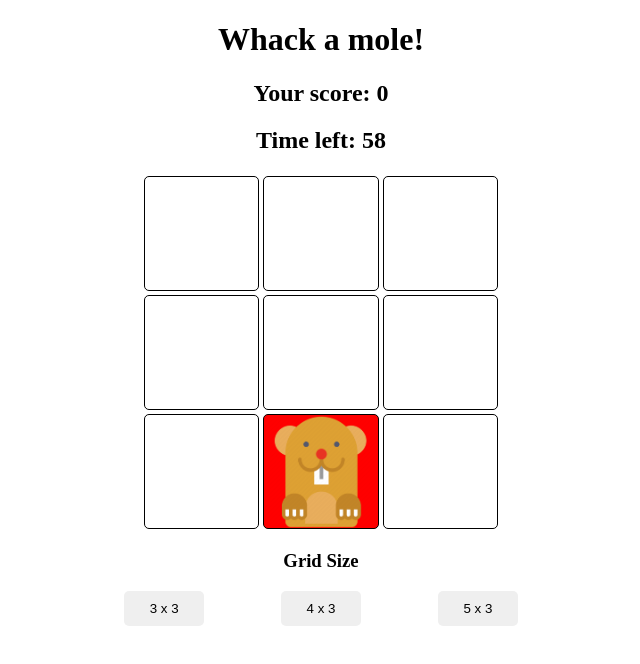
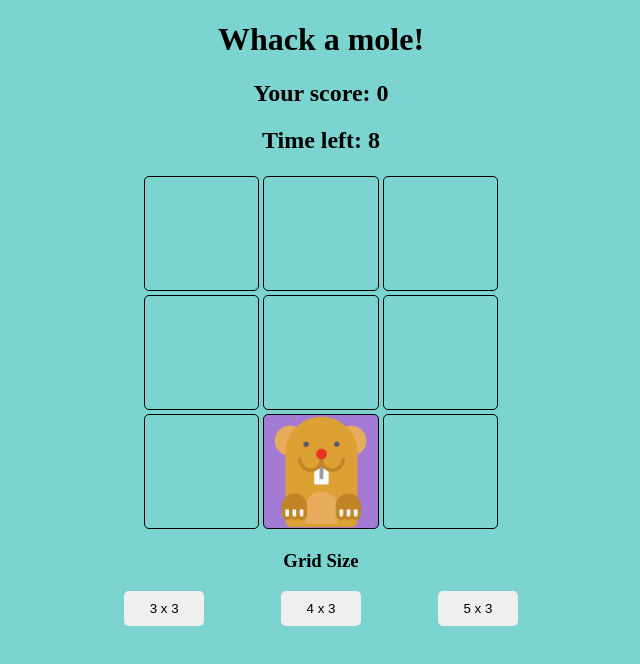
Before and after one commit to jamesbowd/Whack-A-Mole, a plain HTML site: page index.html in a window 1280 px wide. Both pictures are taken after a click on the button "3 x 3". Shown: the whole page, without its empty margins (319-959 px from the left). Drawn offline with Linux system fonts and the light colour scheme.

Commit message:
fixed timer

```diff
--- a/app.js
+++ b/app.js
@@ -6,9 +6,10 @@ const gridSize = document.querySelectorAll(".grid-size-btn");
 
 let squares;
 let square;
+let currentTime;
+let randomTime;
 
 let result = 0;
-let currentTime = timeLeft.textContent;
 
 let timerID = null;
 
@@ -19,7 +20,9 @@ for (const button of gridSize) {
 function init() {
   grid.innerHTML = "";
   score.textContent = "0";
-  timeLeft.textContent = "60";
+  timeLeft.textContent = "10";
+  currentTime = 10;
+  randomTime = 10;
 }
 
 function setGridSize() {
@@ -54,12 +57,16 @@ function createBoard() {
 }
 
 function randomSquare() {
+  randomTime--;
   square.forEach((className) => {
     className.classList.remove("mole");
   });
   let randomPosition = square[Math.floor(Math.random() * squares)];
   randomPosition.classList.add("mole");
   hitPosition = randomPosition.id;
+  if (randomTime === 0) {
+    clearInterval(randomID);
+  }
 }
 
 function click() {
@@ -75,8 +82,9 @@ function click() {
 
 function moveMole() {
   //let timerID = null;
-  timerID = setInterval(randomSquare, 1000);
+
   timerID = setInterval(countDown, 1000);
+  randomID = setInterval(randomSquare, 1000);
 }
 
 function countDown() {
@@ -87,5 +95,3 @@ function countDown() {
     clearInterval(timerID);
   }
 }
-
-//timerID = setInterval(countDown, 1000);
--- a/index.html
+++ b/index.html
@@ -11,7 +11,7 @@
     <h1>Whack a mole!</h1>
 
     <h2>Your score: <span id="score">0</span></h2>
-    <h2>Time left: <span id="time-left">60</span></h2>
+    <h2>Time left: <span id="time-left">10</span></h2>
 
     <div class="grid"></div>
 
--- a/style.css
+++ b/style.css
@@ -1,5 +1,9 @@
 * {
   box-sizing: border-box;
+}
+
+body {
+  background-color: #7BD4D0;
 }
 
 .square {
@@ -23,7 +27,7 @@
   background-image: url("/images/mole.png");
   background-size: cover;
   cursor: pointer;
-  background-color: red;
+  background-color: #A37BD4;
 }
 
 h1,
```
